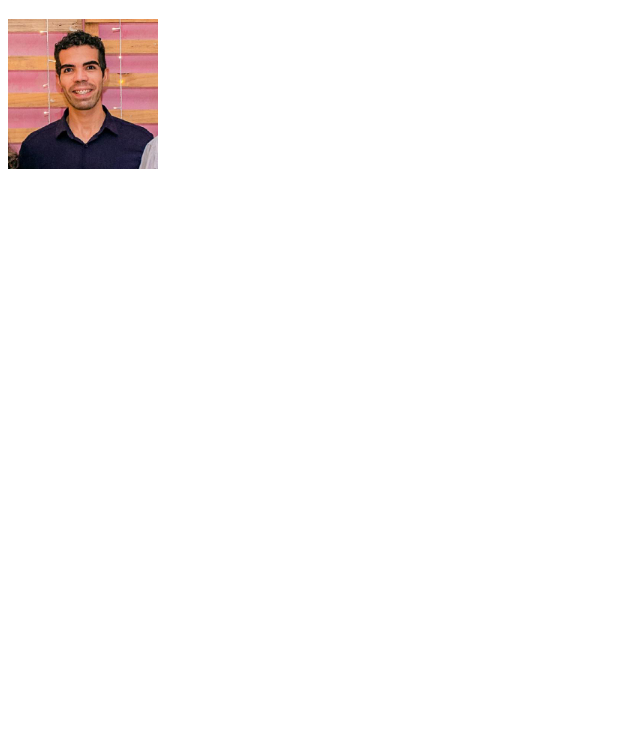
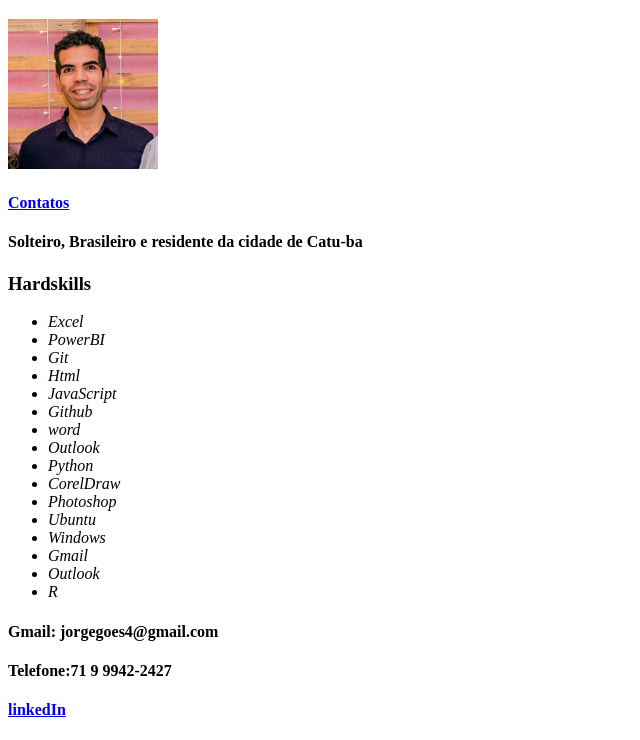
Before and after one commit to CleidsonGoes/CleidsonGoes.github.io, a plain HTML site: page index.html in a window 1280 px wide. Shown: the part 61-801 px from the top of the page, without its empty margins (0-640 px from the left). Drawn offline with Linux system fonts and the light colour scheme.

Commit message:
hardskills e contatos

```diff
--- a/index.html
+++ b/index.html
@@ -8,5 +8,29 @@
     <body>
         <h1>Cleidson Jorge dos Santos Goes</h1>
         <img src="perfil.jpeg" alt="Foto do perfil" width="150px">
+        <h4><a href="#contato">Contatos</a></h4>
+        <h4>Solteiro, Brasileiro e residente da cidade de Catu-ba</h4>
+        <h3>Hardskills</h3>
+        <ul><em>
+            <li>Excel</li>
+            <li>PowerBI</li>
+            <li>Git</li>
+            <li>Html</li>
+            <li>JavaScript</li>
+            <li>Github</li>
+            <li>word</li>
+            <li>Outlook</li>
+            <li>Python</li>
+            <li>CorelDraw</li>
+            <li>Photoshop</li>
+            <li>Ubuntu</li>
+            <li>Windows</li>
+            <li>Gmail</li>
+            <li>Outlook</li>
+            <li>R</li></em>
+        </ul>
+        <h4>Gmail: jorgegoes4@gmail.com</h4>
+        <h4 id="contato">Telefone:71 9 9942-2427<h4>
+        <a href="https://www.linkedin.com/in/cleidson-jorge-dos-santos-goes-737a29165/" target="_blank"><strong>linkedIn</strong></a>
     </body>
 </html>
```
